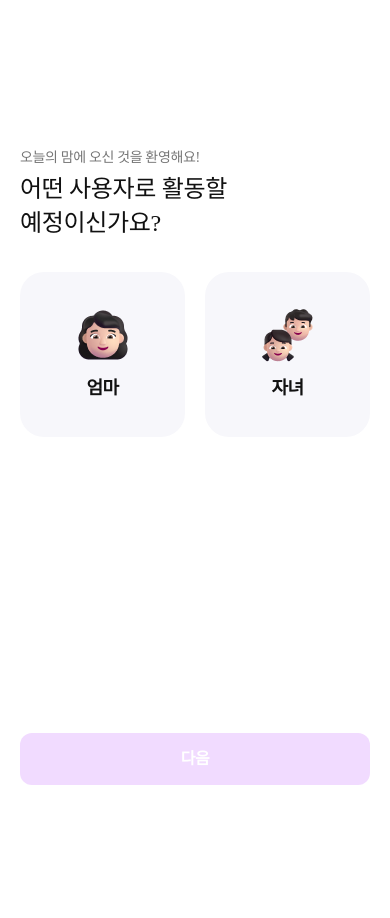
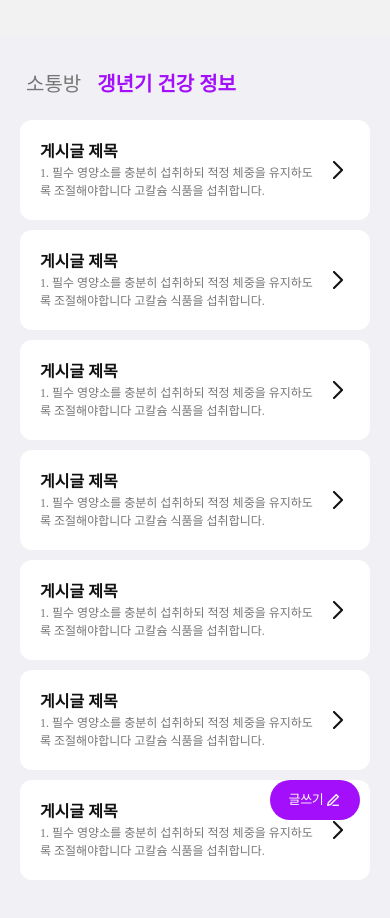
Before and after one commit to Next-Is-Us/front-end, a React Native app in the folder TodayMom/: screen /InfoWrite in a window 390 px wide. Before the commit the page ends 844 px from the top, so only its background shows below. Built offline with nearby package versions, Linux system fonts and the light colour scheme.

Commit message:
:zap: Update Infowrite.jsx

```diff
--- a/TodayMom/App.js
+++ b/TodayMom/App.js
@@ -1,17 +1,18 @@
-import * as React from "react";
-import { NavigationContainer } from "@react-navigation/native";
-import { createStackNavigator } from "@react-navigation/stack";
-import Nickname from "./screens/Nickname";
-import Start from "./screens/Start.jsx";
-import { Button, StatusBar } from "react-native";
-import { TouchableOpacity } from "react-native";
-import { Image } from "react-native";
-import Invite from "./screens/Invite.jsx";
-import Status from "./screens/Status.jsx";
-import { Text } from "react-native";
-import { View } from "react-native";
-import { StyleSheet } from "react-native";
-import MomHomeScreen from "./screens/MomHomeScreen.js";
+import * as React from 'react';
+import { NavigationContainer } from '@react-navigation/native';
+import { createStackNavigator } from '@react-navigation/stack';
+import Nickname from './screens/Nickname';
+import Start from './screens/Start.jsx';
+import { Button, StatusBar } from 'react-native';
+import { TouchableOpacity } from 'react-native';
+import { Image } from 'react-native';
+import Invite from './screens/Invite.jsx';
+import Status from './screens/Status.jsx';
+import { Text } from 'react-native';
+import { View } from 'react-native';
+import { StyleSheet } from 'react-native';
+import MomHomeScreen from './screens/MomHomeScreen.js';
+import InfoWrite from './screens/InfoWrite.jsx';
 
 const Stack = createStackNavigator();
 
@@ -20,10 +21,15 @@ function App() {
     <>
       <StatusBar style="auto" />
       <NavigationContainer>
-        <Stack.Navigator initialRouteName="Start">
+        <Stack.Navigator initialRouteName="InfoWrite">
           <Stack.Screen
             name="Start"
             component={Start}
+            options={{ headerShown: false }}
+          />
+          <Stack.Screen
+            name="InfoWrite"
+            component={InfoWrite}
             options={{ headerShown: false }}
           />
           {/* <Stack.Screen
@@ -81,17 +87,21 @@ function App() {
             })}
           /> */}
 
-          <Stack.Screen name="MomHome" component={MomHomeScreen} options={{ headerShown: false }}/>
+          <Stack.Screen
+            name="MomHome"
+            component={MomHomeScreen}
+            options={{ headerShown: false }}
+          />
 
           <Stack.Screen
             name="Nickname"
             component={Nickname}
             options={({ navigation }) => ({
-              headerTitle: "",
+              headerTitle: '',
               headerLeft: () => (
                 <TouchableOpacity onPress={() => navigation.goBack()}>
                   <Image
-                    source={require("./assets/images/leftallow.png")}
+                    source={require('./assets/images/leftallow.png')}
                     style={{ width: 25, height: 25 }}
                   />
                 </TouchableOpacity>
@@ -109,11 +119,11 @@ function App() {
             name="Invite"
             component={Invite}
             options={({ navigation }) => ({
-              headerTitle: "",
+              headerTitle: '',
               headerLeft: () => (
                 <TouchableOpacity onPress={() => navigation.goBack()}>
                   <Image
-                    source={require("./assets/images/leftallow.png")}
+                    source={require('./assets/images/leftallow.png')}
                     style={{ width: 25, height: 25 }}
                   />
                 </TouchableOpacity>
@@ -135,15 +145,15 @@ function App() {
 
 const styles = StyleSheet.create({
   leftHeaderContainer: {
-    flexDirection: "row",
-    alignItems: "center",
+    flexDirection: 'row',
+    alignItems: 'center',
     marginLeft: 20,
     paddingBottom: 14,
     paddingTop: 14,
   },
   rightHeaderContainer: {
-    flexDirection: "row",
-    alignItems: "center",
+    flexDirection: 'row',
+    alignItems: 'center',
     marginRight: 20,
     paddingBottom: 14,
     paddingTop: 14,
@@ -151,10 +161,10 @@ const styles = StyleSheet.create({
   icon: {},
   icon2: {
     marginLeft: 8,
-    resizeMode: "contain",
+    resizeMode: 'contain',
   },
   headerText: {
-    color: "#fff",
+    color: '#fff',
     fontSize: 18,
     marginLeft: 8,
   },
--- /dev/null
+++ b/TodayMom/screens/InfoWrite.jsx
@@ -0,0 +1,193 @@
+import React from 'react';
+import {
+  View,
+  Text,
+  TouchableOpacity,
+  StyleSheet,
+  Image,
+  FlatList,
+} from 'react-native';
+
+const posts = [
+  {
+    id: '1',
+    title: '게시글 제목',
+    content:
+      '1. 필수 영양소를 충분히 섭취하되 적정 체중을 유지하도록 조절해야합니다 고칼슘 식품을 섭취합니다.',
+  },
+  {
+    id: '2',
+    title: '게시글 제목',
+    content:
+      '1. 필수 영양소를 충분히 섭취하되 적정 체중을 유지하도록 조절해야합니다 고칼슘 식품을 섭취합니다.',
+  },
+  {
+    id: '3',
+    title: '게시글 제목',
+    content:
+      '1. 필수 영양소를 충분히 섭취하되 적정 체중을 유지하도록 조절해야합니다 고칼슘 식품을 섭취합니다.',
+  },
+  {
+    id: '4',
+    title: '게시글 제목',
+    content:
+      '1. 필수 영양소를 충분히 섭취하되 적정 체중을 유지하도록 조절해야합니다 고칼슘 식품을 섭취합니다.',
+  },
+  {
+    id: '5',
+    title: '게시글 제목',
+    content:
+      '1. 필수 영양소를 충분히 섭취하되 적정 체중을 유지하도록 조절해야합니다 고칼슘 식품을 섭취합니다.',
+  },
+  {
+    id: '6',
+    title: '게시글 제목',
+    content:
+      '1. 필수 영양소를 충분히 섭취하되 적정 체중을 유지하도록 조절해야합니다 고칼슘 식품을 섭취합니다.',
+  },
+  {
+    id: '7',
+    title: '게시글 제목',
+    content:
+      '1. 필수 영양소를 충분히 섭취하되 적정 체중을 유지하도록 조절해야합니다 고칼슘 식품을 섭취합니다.',
+  },
+];
+
+const InfoWrite = () => {
+  const renderItem = ({ item }) => (
+    <TouchableOpacity style={styles.itemContainer}>
+      <View style={styles.textContent}>
+        <Text style={styles.mainText}>{item.title}</Text>
+        <Text style={styles.subText}>{item.content}</Text>
+      </View>
+      <Image
+        source={require('../assets/images/allowright.png')}
+        style={styles.arrowIcon}
+      />
+    </TouchableOpacity>
+  );
+
+  return (
+    <View style={styles.container}>
+      <View style={styles.headerContainer}>
+        <Text style={styles.textStyle}>소통방</Text>
+        <Text style={styles.textStyle2}>갱년기 건강 정보</Text>
+      </View>
+      <FlatList
+        data={posts}
+        renderItem={renderItem}
+        keyExtractor={(item) => item.id}
+        style={styles.list}
+        contentContainerStyle={styles.listContent}
+      />
+      <TouchableOpacity style={styles.fab}>
+        <Text style={styles.write}>글쓰기</Text>
+        <Image
+          source={require('../assets/images/pencil.png')}
+          style={styles.fabIcon}
+        />
+      </TouchableOpacity>
+    </View>
+  );
+};
+
+const styles = StyleSheet.create({
+  write: {
+    color: '#FFF',
+    fontFamily: 'Pretendard',
+    fontSize: 13,
+    fontWeight: '400',
+    lineHeight: 18,
+    letterSpacing: -0.325,
+  },
+  container: {
+    marginTop: 36,
+    flex: 1,
+    padding: 20,
+    backgroundColor: '#F1F1F5',
+  },
+  headerContainer: {
+    paddingTop: 14,
+    paddingBottom: 14,
+    flexDirection: 'row',
+    gap: 16,
+    alignItems: 'center',
+    marginBottom: 8,
+    marginLeft: 6,
+  },
+  textContent: {
+    flex: 1,
+  },
+  fab: {
+    flexDirection: 'row',
+    position: 'absolute',
+    right: 30,
+    bottom: 100,
+    width: 90,
+    height: 40,
+    backgroundColor: '#A30FFA',
+    borderRadius: 100,
+    justifyContent: 'center',
+    alignItems: 'center',
+    gap: 2,
+    paddingTop: 9,
+    paddingRight: 16,
+    paddingBottom: 9,
+    paddingLeft: 16,
+  },
+  fabIcon: {
+    width: 16,
+    height: 16,
+  },
+  itemContainer: {
+    flexDirection: 'row',
+    justifyContent: 'space-between',
+    alignItems: 'center',
+    backgroundColor: '#FFF',
+    borderRadius: 12,
+    padding: 20,
+    marginBottom: 10,
+  },
+  list: {
+    flex: 1,
+  },
+  listContent: {
+    paddingBottom: 10,
+  },
+  textStyle: {
+    color: '#767676',
+    fontFamily: 'Pretendard',
+    fontSize: 20,
+    fontWeight: '400',
+    lineHeight: 28,
+  },
+  textStyle2: {
+    color: '#A30FFA',
+    fontFamily: 'Pretendard',
+    fontSize: 20,
+    fontWeight: '600',
+    lineHeight: 28,
+  },
+  mainText: {
+    color: '#111',
+    fontFamily: 'Pretendard',
+    fontSize: 16,
+    fontWeight: '600',
+    lineHeight: 24,
+  },
+  subText: {
+    color: '#767676',
+    fontFamily: 'Pretendard',
+    fontSize: 12,
+    fontWeight: '400',
+    lineHeight: 18,
+    width: 280,
+    height: 36,
+  },
+  arrowIcon: {
+    width: 24,
+    height: 24,
+  },
+});
+
+export default InfoWrite;
```
Also changed, not shown: TodayMom/assets/images/allowright.png (added), TodayMom/assets/images/pencil.png (added).
